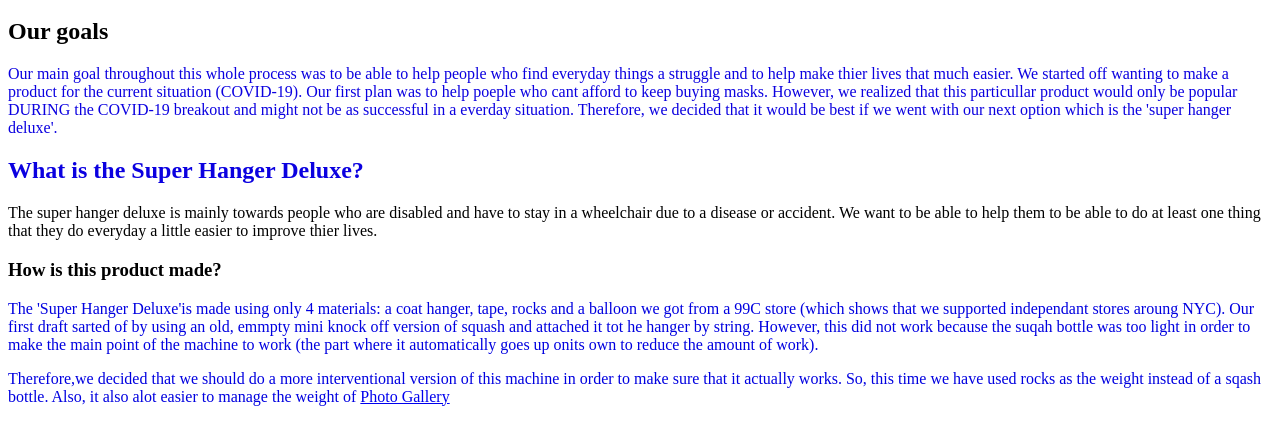
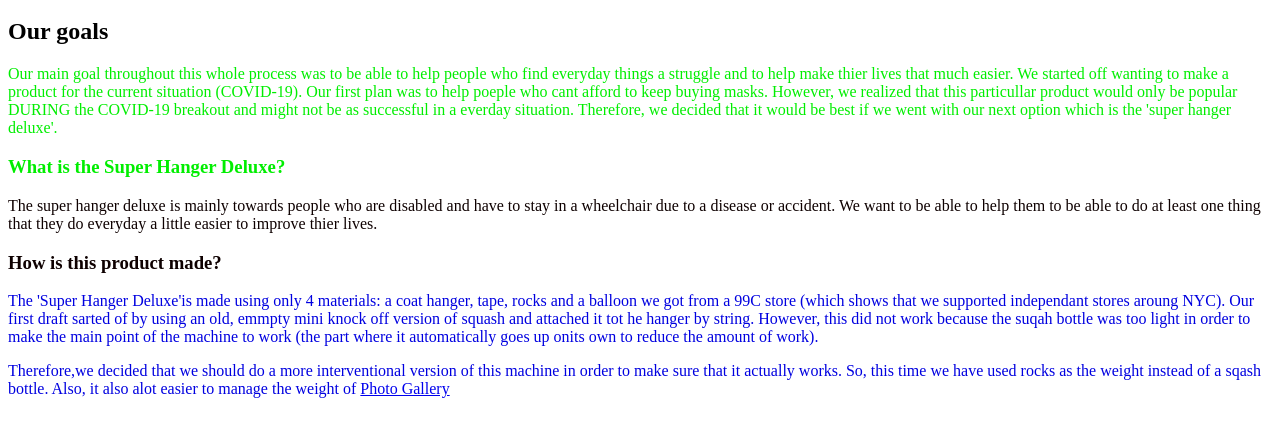
Before and after one commit to classlessteacher/y9c, a plain HTML site: page index.html in a window 1280 px wide. Shown: the part 48-492 px from the top of the page. Drawn offline with Linux system fonts and the light colour scheme.

Commit message:
Update index.html

```diff
--- a/index.html
+++ b/index.html
@@ -1,7 +1,7 @@
 <h1>The super hanger deluxe by Sophie, Ruby and Marc</h1>
-<h2>Our goals<font size=“50” color=“blue”></h2>
+<h2>Our goals<font size=“50” color=“green”></h2>
 <p> Our main goal throughout this whole process was to be able to help people who find everyday things a struggle and to help make thier lives that much easier. We started off wanting to make a product for the current situation (COVID-19). Our first plan was to help poeple who cant afford to keep buying masks. However, we realized that this particullar product would only be popular DURING the COVID-19 breakout and might not be as successful in a everday situation. Therefore, we decided that it would be best if we went with our next option which is the 'super hanger deluxe'.</p>
-<h2>What is the Super Hanger Deluxe?<font size=“50” color=“pink”></h2>
+<h3>What is the Super Hanger Deluxe?<font size=“50” color=“yellow”></h3>
 <p>The super hanger deluxe is mainly towards people who are disabled and have to stay in a wheelchair due to a disease or accident. We want to be able to help them to be able to do at least one thing that they do everyday a little easier to improve thier lives.</p>
 <h3>How is this product made? <font size=“50” color=“purple”> </h3>
 <p> The 'Super Hanger Deluxe'is made using only 4 materials: a coat hanger, tape, rocks and a balloon we got from a 99C store (which shows that we supported independant stores aroung NYC). Our first draft sarted of by using an old, emmpty mini knock off version of squash and attached it tot he hanger by string. However, this did not work because the suqah bottle was too light in order to make the main point of the machine to work (the part where it automatically goes up onits own to reduce the amount of work).</p>
```
